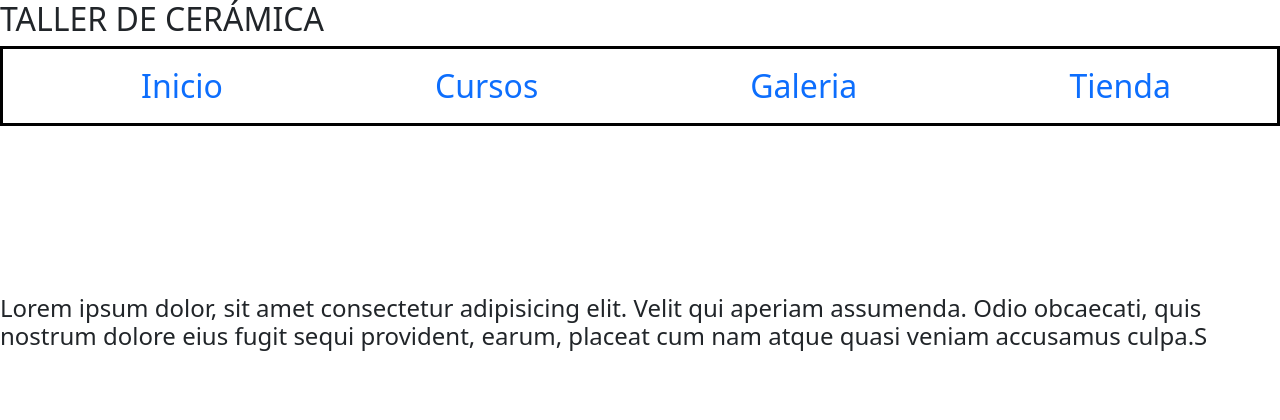
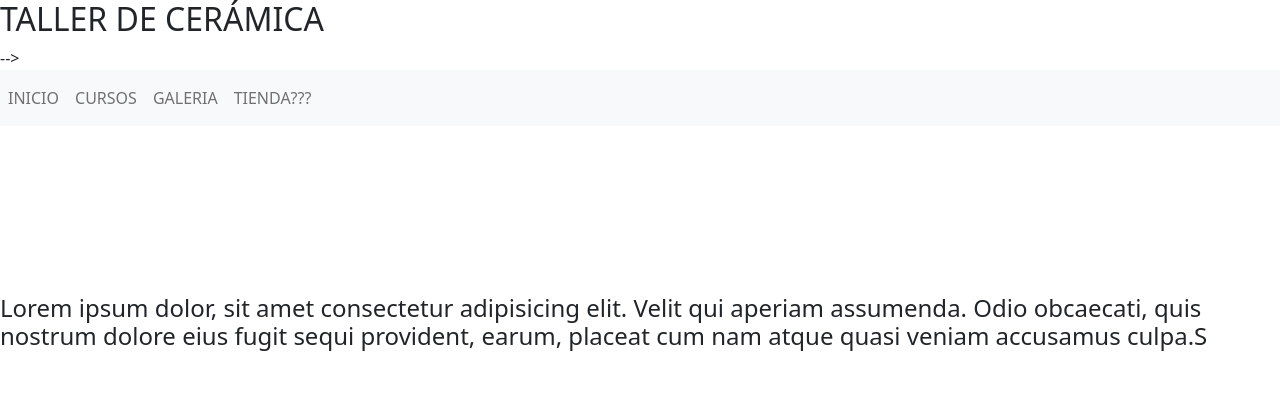
Before and after one commit to SSDD2022/TP3, a Django app: page / in a window 1280 px wide. Shown: the top 420 px of the page. Run offline with Django 4.2, Linux system fonts and the light colour scheme; some libraries are stand-ins or nearby versions.

Commit message:
nav-bar otra vez

```diff
--- a/taller/templates/taller/nav-bar.html
+++ b/taller/templates/taller/nav-bar.html
@@ -1,14 +1,24 @@
 
-
-<div class="nav-bar">
-
-    <nav id="navInicio">
-        <ul>
-            <li><a href="{% url 'taller' %}">Inicio</a></li>
-            <li><a href="{% url 'cursos' %}">Cursos</a></li>
-            <li><a href="{% url 'galeria' %}">Galeria</a></li>
-            <li><a href="{% url 'tienda' %}">Tienda</a></li>
-        </ul>
-    </nav>
-
-</div>
+</nav> -->
+<nav class="navbar navbar-expand-sm navbar-light bg-light">
+  <button class="navbar-toggler" type="button" data-bs-toggle="collapse" data-bs-target="#opciones">
+    <span class="navbar-toggler-icon"></span>
+  </button>
+  <!-- enlaces -->
+  <div class="collapse navbar-collapse" id="opciones">
+    <ul class="navbar-nav">
+      <li class="nav-item">
+        <a class="nav-link" href="{% url 'taller' %}">INICIO</a>
+      </li>
+      <li class="nav-item">
+        <a class="nav-link" href="{% url 'cursos' %}">CURSOS</a>
+      </li>
+      <li class="nav-item">
+        <a class="nav-link" href="{% url 'galeria' %}">GALERIA</a>
+      </li>
+      <li class="nav-item">
+        <a class="nav-link" href="{% url 'tienda' %}">TIENDA???</a>
+      </li>
+    </ul>
+  </div>
+</nav>
```
